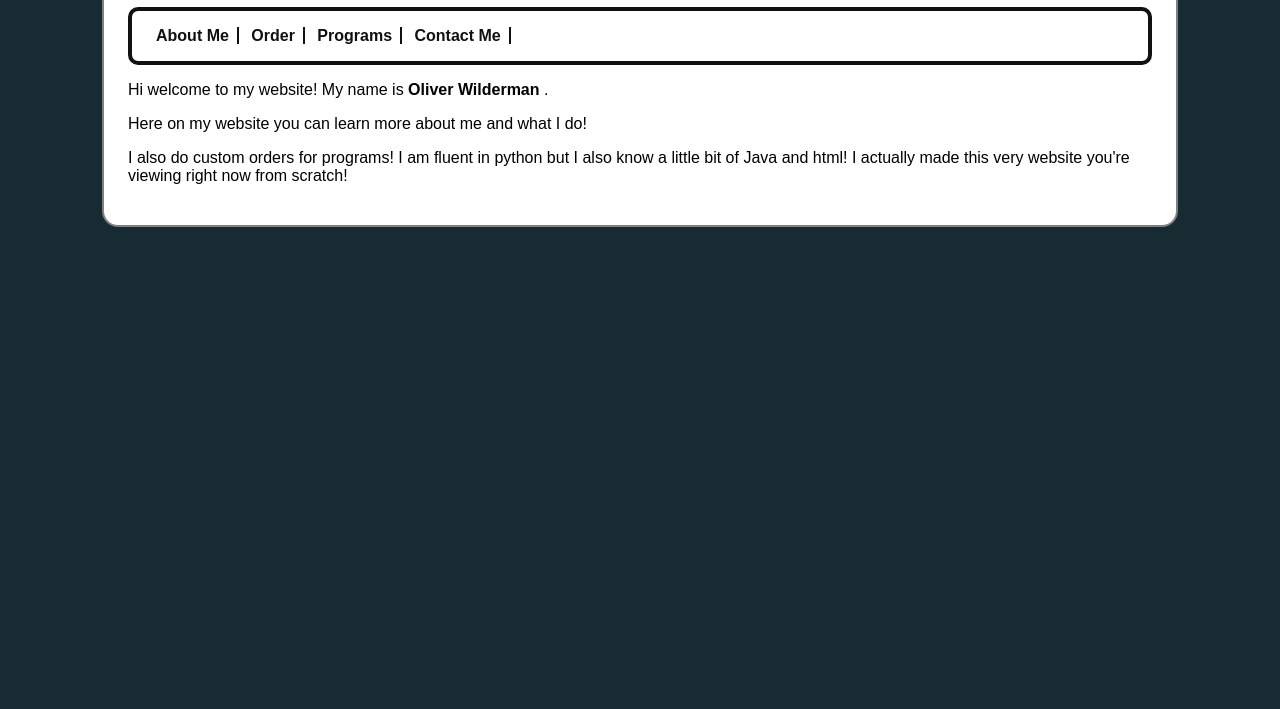
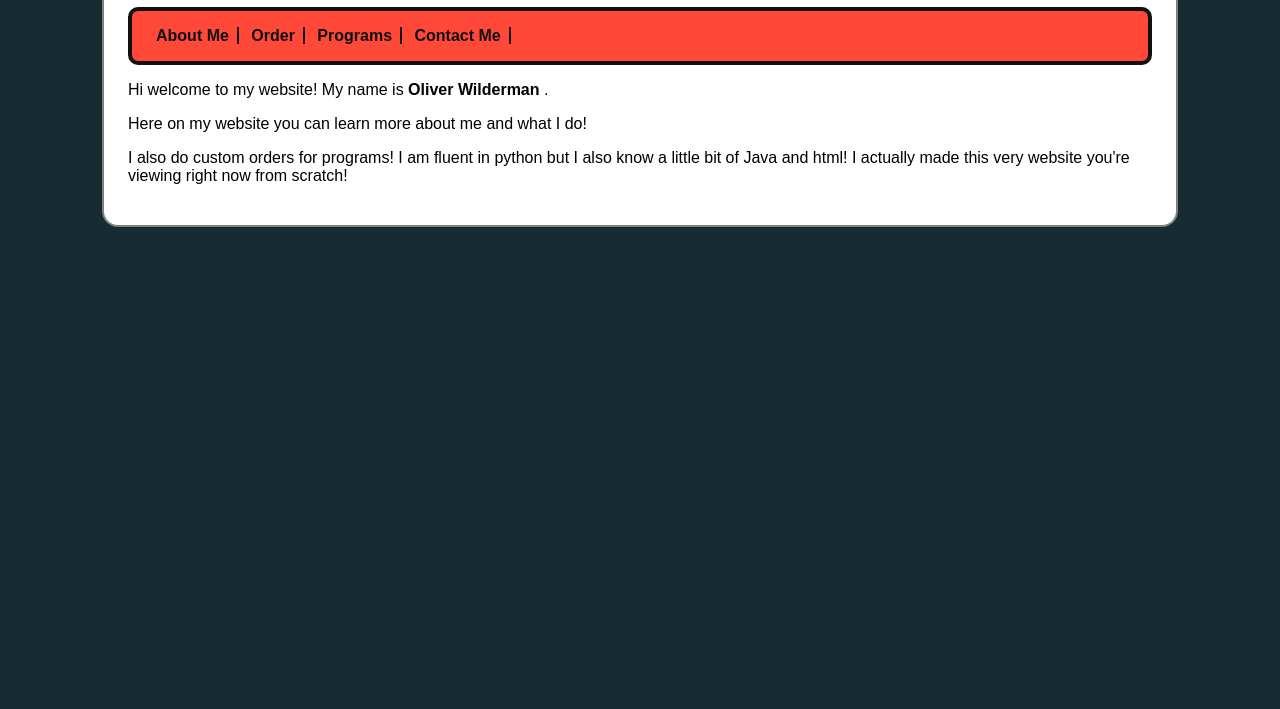
Before and after one commit to owilderman/owilderman.github.io, a plain HTML site: page index.html in a window 1280 px wide. Shown: the part 91-800 px from the top of the page. Drawn offline with Linux system fonts and the light colour scheme.

Commit message:
Update stylesheet.css

```diff
--- a/css/stylesheet.css
+++ b/css/stylesheet.css
@@ -17,7 +17,7 @@ html {
 }
 nav ul {
   list-style-type: none;
-  background color: #162b32;
+  background-color: #FF4838;
   border: 4px solid #111111;
   border-radius: 10px;
   font-family: sans-serif;
```
